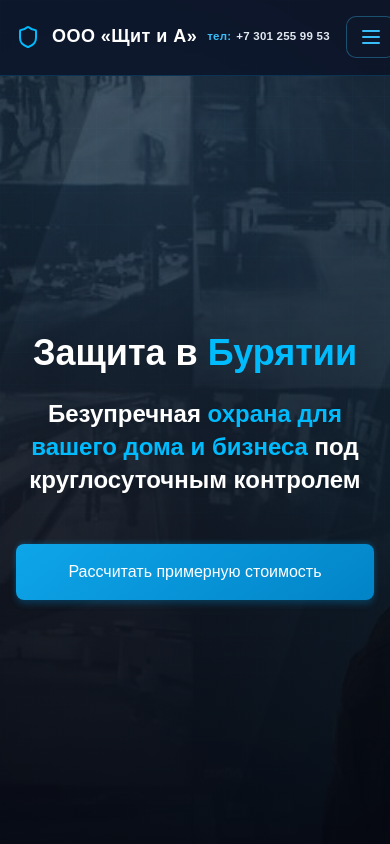
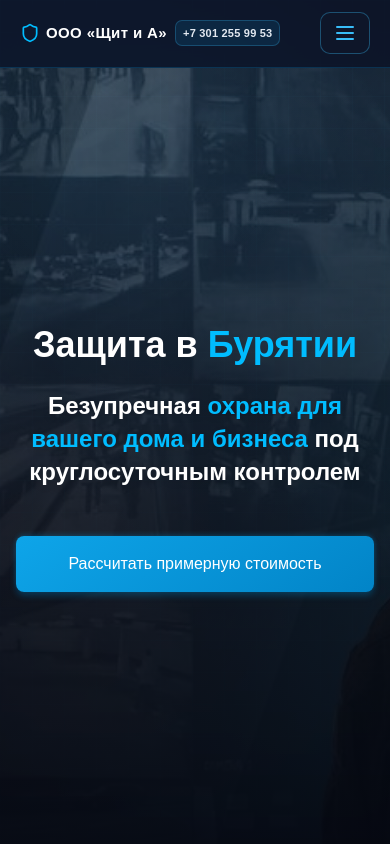
Before and after one commit to otandreya/Shchit-i-A, a plain HTML site: page index.html in a window 390 px wide. Shown: the top 844 px of the page. Drawn offline with Linux system fonts and the light colour scheme.

Commit message:
Add files via upload

```diff
--- a/blocks/header.html
+++ b/blocks/header.html
@@ -1,5 +1,5 @@
 <header id="main-header" class="sticky top-0 z-50 bg-slate-900/90 backdrop-blur-md border-b border-sky-500/20">
-  <div class="sh-nav-bar max-w-7xl mx-auto px-4 flex items-center justify-between gap-4">
+  <div class="sh-nav-bar w-full flex items-center justify-between gap-4">
     <!-- Левая часть: крупный логотип ООО «Щит и А» + телефон меньшим шрифтом рядом -->
     <div class="sh-brand-group flex items-center">
       <a href="#" class="sh-brand-logo flex items-center gap-3 text-white font-extrabold tracking-wide">
--- a/css/header.css
+++ b/css/header.css
@@ -12,6 +12,9 @@
 .sh-nav-bar {
   padding-top: 16px;
   padding-bottom: 16px;
+    padding-left: 36px;
+  padding-right: 36px;
+
   transition: padding-top 0.35s cubic-bezier(0.16, 1, 0.3, 1),
               padding-bottom 0.35s cubic-bezier(0.16, 1, 0.3, 1);
 }
@@ -85,30 +88,49 @@
 }
 
 @media (max-width: 640px) {
+  .sh-nav-bar {
+    padding: 12px 20px;
+    gap: 8px;
+  }
   .sh-brand-group {
-    gap: 10px;
+    gap: 8px;
+    min-width: 0;
+    flex: 1 1 auto;
   }
   .sh-brand-logo {
-    font-size: 18px;
+    font-size: 15px;
+    gap: 6px;
   }
   .sh-brand-icon {
-    width: 24px;
-    height: 24px;
-  }
-  #main-header.is-scrolled .sh-brand-logo {
-    font-size: 15px;
-  }
-  #main-header.is-scrolled .sh-brand-icon {
     width: 20px;
     height: 20px;
   }
+  #main-header.is-scrolled .sh-brand-logo {
+    font-size: 13.5px;
+  }
+  #main-header.is-scrolled .sh-brand-icon {
+    width: 18px;
+    height: 18px;
+  }
+  .sh-phone-prefix {
+    display: none;
+  }
   .sh-header-phone {
-    font-size: 11.5px;
+    font-size: 11px;
+    padding: 4px 7px;
+    border-radius: 7px;
+    background: rgba(14, 165, 233, 0.12);
+    border: 1px solid rgba(56, 189, 248, 0.25);
   }
   #main-header.is-scrolled .sh-header-phone {
-    font-size: 10.5px;
+    font-size: 10px;
+  }
+  .sh-mobile-btn {
+    flex-shrink: 0;
+    padding: 7px 10px;
   }
 }
+
 
 /* Выезжающее меню для ПК */
 .sh-desktop-wrap {
--- a/index.html
+++ b/index.html
@@ -4,7 +4,7 @@
     <meta charset="UTF-8">
     <meta name="viewport" content="width=device-width, initial-scale=1.0">
     <title>ООО «Щит и А» — Охранные услуги в Улан-Удэ и Бурятии | Пультовая охрана, ГБР, монтаж сигнализации</title>
-    <meta name="description" content="Профессиональные охранные услуги в Улан-Удэ и Заиграевском районе Республики Бурятия. Сдать дом, квартиру или бизнес под охрану, смонтировать охранно-пожарную сигнализацию и видеонаблюдение, тревожная кнопка ГБР 24/7. ООО «Щит и А».">
+    <meta name="description" content="Профессиональные охранные услуги в Улан-Удэ Республики Бурятия. Сдать дом, квартиру или бизнес под охрану, смонтировать охранно-пожарную сигнализацию и видеонаблюдение, тревожная кнопка ГБР 24/7. ООО «Щит и А».">
     <meta name="keywords" content="охрана Улан-Удэ, охранные услуги Бурятия, пультовая охрана Улан-Удэ, смонтировать охрану, сдать дом под охрану, монтаж охранной сигнализации, тревожная кнопка ГБР, физическая охрана, охрана домов Заиграевский район, ООО Щит и А">
     <meta name="geo.region" content="RU-BU">
     <meta name="geo.placename" content="Улан-Удэ, Республика Бурятия">
@@ -26,8 +26,8 @@
       "@context": "https://schema.org",
       "@type": "LocalBusiness",
       "name": "ООО «Щит и А»",
-      "description": "Охранные услуги в Улан-Удэ и Республике Бурятия: пультовая охрана, ГБР, физическая охрана, монтаж охранно-пожарной сигнализации и видеонаблюдения.",
-      "areaServed": ["Улан-Удэ", "Заиграевский район", "Республика Бурятия"],
+      "description": "Охранные услуги в Улан-Удэ и Республике Бурятия: пультовая охрана, ГБР, физическая охрана, монтаж охранной сигнализации,пожарной сигнализации, монтаж систем видеонаблюдения",
+      "areaServed": ["Улан-Удэ", "Кабанский район", "Заиграевский район", "Республика Бурятия"],
       "address": {
         "@type": "PostalAddress",
         "addressRegion": "Республика Бурятия",
```
